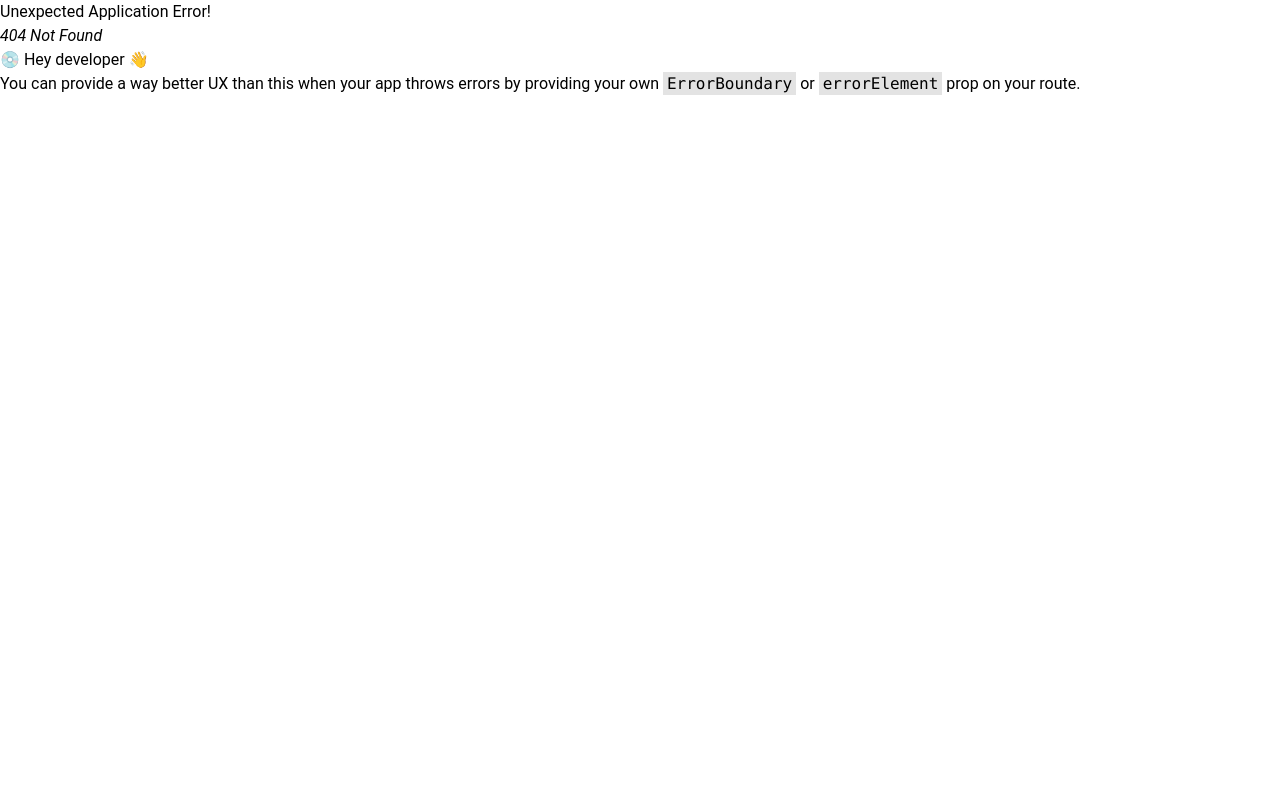
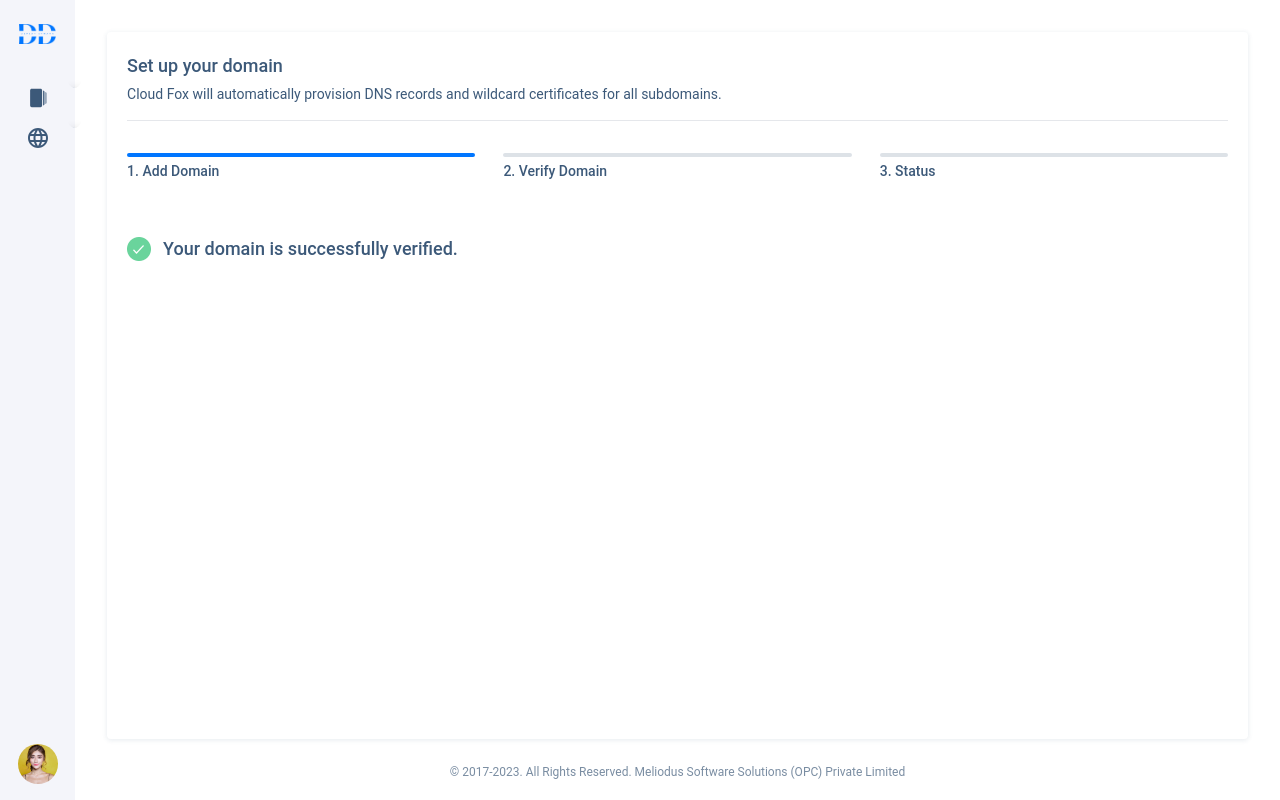
Before and after one commit to TryMeliodus/Cloud-Fox, a React (Vite) app: page /domain/setup in a window 1280 px wide. Before the commit this address had no page. Built offline with nearby package versions, Linux system fonts and the light colour scheme.

Commit message:
feat(style): domain setup page partially completed

```diff
--- a/src/layout/default.tsx
+++ b/src/layout/default.tsx
@@ -1,27 +1,27 @@
 import { Outlet } from 'react-router-dom'
 
-import Logo from '../assets/logo.png'
-import Node from '../assets/node.png'
-import Python from '../assets/python.png'
-import Html from '../assets/html.png'
-import Angular from '../assets/angular.png'
-import Vue from '../assets/vue.png'
-import React from '../assets/react.png'
-import Gatsby from '../assets/Gatsby.png'
-import Astro from '../assets/astro.png'
-import Svelte from '../assets/svelte.png'
+// import Logo from '../assets/logo.png'
+// import Node from '../assets/node.png'
+// import Python from '../assets/python.png'
+// import Html from '../assets/html.png'
+// import Angular from '../assets/angular.png'
+// import Vue from '../assets/vue.png'
+// import React from '../assets/react.png'
+// import Gatsby from '../assets/Gatsby.png'
+// import Astro from '../assets/astro.png'
+// import Svelte from '../assets/svelte.png'
 
 export default function theme() {
   return (
     <div className={`main`}>
-      <div className="header-area ">
+      {/* <div className="header-area ">
         <a href="#" target="_blank" rel="noreferrer">
           <img src={Logo} className="w-auto h-6" alt="Vite logo" />
         </a>
-      </div>
+      </div> */}
       <Outlet />
       {/*Primary Footer Area */}
-      <div className="footer">
+      {/* <div className="footer">
         <div className="grid grid-cols-5">
           <div className="col-span-3">
             <div className="container">
@@ -94,7 +94,7 @@ export default function theme() {
             </div>
           </div>
         </div>
-      </div>
+      </div> */}
       {/*Primary Footer Area */}
     </div>
   )
--- a/src/pages/App.tsx
+++ b/src/pages/App.tsx
@@ -1,8 +1,8 @@
 import { useEffect } from 'react'
 import style from '../styles/app.module.css'
 
-import Deploy from '../assets/deploy.png'
-import Add from '../assets/add.png'
+// import Deploy from '../assets/deploy.png'
+// import Add from '../assets/add.png'
 
 import Sidebar from './Sidebar'
 
@@ -15,7 +15,8 @@ function App() {
     <>
       <div className="flex min-h-screen" data-dev-hint="container">
         <Sidebar />
-        <div className={style.container}>
+        {/* while no data import */}
+        {/* <div className={style.container}>
           <div className="flex justify-center items-center flex-col">
             <img className="w-auto h-14 mb-3" src={Deploy} alt="" />
             <p className="text-default font-medium text-lg">Deploy your first project</p>
@@ -32,15 +33,32 @@ function App() {
                 </div>
               </div>
               <button className={style.importbtn}>Import</button>
-              {/* <label className={style.importbtn}>
-                <input type="file" />
-              </label> */}
             </div>
           </div>
+
           <div className="bottom-5 fixed text-center text-footerText text-xs">
             © 2017-2023. All Rights Reserved. Meliodus Software Solutions (OPC) Private Limited
           </div>
+        </div> */}
+        {/* while no data import */}
+
+        {/* While data is already exist */}
+        <div className={style.tablecontainer}>
+          <div className={style.tablesubcontainer}>
+            <div className="border-b pb-3">
+              <p className="text-default font-medium text-lg">List of instances</p>
+              <p className="text-sm text-default my-1">
+                Cloud Fox will automatically provision DNS records and wildcard certificates for all subdomains.
+              </p>
+            </div>
+          </div>
+          <div className="flex justify-center">
+            <div className="bottom-5 fixed text-center text-footerText text-xs">
+              © 2017-2023. All Rights Reserved. Meliodus Software Solutions (OPC) Private Limited
+            </div>
+          </div>
         </div>
+        {/* While data is already exist */}
       </div>
     </>
   )
--- a/src/pages/Domain.tsx
+++ b/src/pages/Domain.tsx
@@ -1,4 +1,5 @@
 import { useEffect } from 'react'
+import { useNavigate } from 'react-router-dom'
 import style from '../styles/app.module.css'
 
 import Nofile from '../assets/nofile.png'
@@ -7,6 +8,8 @@ import Add from '../assets/add.png'
 import Sidebar from './Sidebar'
 
 function Domain() {
+  const navigate = useNavigate()
+
   useEffect(() => {
     console.log(import.meta)
   })
@@ -31,10 +34,14 @@ function Domain() {
                   <p className="text-[13px]">Add a domain right here.</p>
                 </div>
               </div>
-              <button className={style.importbtn}>Add</button>
-              {/* <label className={style.importbtn}>
-                <input type="file" />
-              </label> */}
+              <button
+                onClick={() => {
+                  navigate('/domain/setup')
+                }}
+                className={style.importbtn}
+              >
+                Add
+              </button>
             </div>
           </div>
           <div className="bottom-5 fixed text-center text-footerText text-xs">
--- /dev/null
+++ b/src/pages/Setup.tsx
@@ -0,0 +1,109 @@
+import { useEffect } from 'react'
+import style from '../styles/setup.module.css'
+
+// import Pencil from '../assets/pencil.png'
+import Success from '../assets/success.png'
+
+import Sidebar from './Sidebar'
+
+function Setup() {
+  useEffect(() => {
+    console.log(import.meta)
+  })
+
+  return (
+    <>
+      <div className="flex min-h-screen" data-dev-hint="container">
+        <Sidebar />
+        <div className={style.container}>
+          <div className={style.subcontainer}>
+            <div className="border-b pb-3">
+              <p className="text-default font-medium text-lg">Set up your domain</p>
+              <p className="text-sm text-default my-1">
+                Cloud Fox will automatically provision DNS records and wildcard certificates for all subdomains.
+              </p>
+            </div>
+            {/* Loader Area */}
+            <div className="mt-8">
+              <div className="grid grid-cols-3 gap-7 ">
+                <div className="col-span-1">
+                  <hr className={style.enable} />
+                  <p className="text-default font-medium text-sm my-1">1. Add Domain</p>
+                </div>
+                <div className="col-span-1">
+                  <hr className={style.disable} />
+                  <p className="text-default font-medium text-sm my-1">2. Verify Domain</p>
+                </div>
+                <div className="col-span-1">
+                  <hr className={style.disable} />
+                  <p className="text-default font-medium text-sm my-1">3. Status</p>
+                </div>
+              </div>
+
+              {/* Content area */}
+              <div className={style.contentArea}>
+                {/* Add domain area */}
+                {/* <div className='my-10'>
+                  <p className="text-default font-medium text-lg">What domain would you like to use?</p>
+                  <p className="text-sm text-default my-1">
+                    Add a domain or subdomain you own, or add a new domain and we will register it for you.</p>
+                </div>
+                <div className='space-y-1.5 mb-4'>
+                  <label className='text-default font-normal text-sm' htmlFor="">Domain or subdomain</label>
+                  <input
+                    type="url"
+                    id="url"
+                    className="appearance-none bg-gray-50 border border-gray-300 text-gray-900 text-sm focus:ring-blue-500 focus:border-blue-500 block w-[100%] p-2 rounded-md h-[45px] dark:bg-gray-700 dark:border-gray-600 dark:placeholder-gray-400 dark:text-white dark:focus:ring-blue-500 dark:focus:border-blue-500"
+                    placeholder="yourdomain.com"
+                    required
+                  />
+                </div>
+                <button className={style.addbtn}>Add</button> */}
+                {/* Add domain area */}
+
+                {/* Verify area */}
+                {/* <div className='my-10'>
+                  <p className="text-default font-medium text-lg">Verify your domain with Cloud fox</p>
+                  <p className="text-sm text-default my-1">
+                    Add a domain or subdomain you own, or add a new domain and we will register it for you.</p>
+                </div>
+                <div className='space-y-1.5 mb-4'>
+                  <label className='text-default font-normal text-sm' htmlFor="">Domain or subdomain</label>
+                  <div className='relative  '>
+                    <input
+                      type="url"
+                      id="url"
+                      className="appearance-none bg-gray-50 border border-gray-300 text-gray-900 text-sm focus:ring-blue-500 focus:border-blue-500 block w-[100%] p-2 rounded-md h-[45px] dark:bg-gray-700 dark:border-gray-600 dark:placeholder-gray-400 dark:text-white dark:focus:ring-blue-500 dark:focus:border-blue-500"
+                      placeholder="yourdomain.com"
+                      required
+                    />
+                    <img src={Pencil} alt="" className="h-6 absolute top-[10px] right-2" />
+                  </div>
+                </div>
+                <button className={style.addbtn}>Verify</button> */}
+                {/* Verify area */}
+
+                {/* Status area */}
+                <div className="my-10 flex items-center space-x-3">
+                  <img className="w-auto h-6" src={Success} alt="" />
+                  <p className="text-default font-medium text-lg">Your domain is successfully verified.</p>
+                </div>
+
+                {/* Status area */}
+              </div>
+              {/* Content area */}
+            </div>
+            {/* Loader Area */}
+          </div>
+          <div className="flex justify-center">
+            <div className="bottom-5 fixed text-center text-footerText text-xs">
+              © 2017-2023. All Rights Reserved. Meliodus Software Solutions (OPC) Private Limited
+            </div>
+          </div>
+        </div>
+      </div>
+    </>
+  )
+}
+
+export default Setup
--- a/src/routes.tsx
+++ b/src/routes.tsx
@@ -11,6 +11,7 @@ import EmailSignup from './pages/EmailSignup'
 import GitSignup from './pages/GitSignup'
 import App from './pages/App'
 import Domain from './pages/Domain'
+import Setup from './pages/Setup'
 
 export default function routes() {
   const publicRoutes = createBrowserRouter([
@@ -25,6 +26,7 @@ export default function routes() {
         { path: '/gitsignup', element: <GitSignup /> },
         { path: '/app', element: <App /> },
         { path: '/domain', element: <Domain /> },
+        { path: '/domain/setup', element: <Setup /> },
       ],
     },
   ])
--- a/src/styles/app.module.css
+++ b/src/styles/app.module.css
@@ -24,3 +24,17 @@
 .importbtn {
   @apply bg-btnPrimary px-6 rounded-md text-white h-[38px];
 }
+
+.tablecontainer {
+  width: 100vw;
+  height: 100vh;
+  padding: 2rem;
+}
+
+.tablesubcontainer {
+  padding: 20px;
+  border-radius: 4px;
+  background: #fff;
+  box-shadow: 0px 1px 4px 1px rgba(60, 89, 121, 0.09);
+  height: 96%;
+}
--- /dev/null
+++ b/src/styles/setup.module.css
@@ -0,0 +1,33 @@
+.container {
+  width: 100vw;
+  height: 100vh;
+  padding: 2rem;
+}
+
+.subcontainer {
+  padding: 20px;
+  border-radius: 4px;
+  background: #fff;
+  box-shadow: 0px 1px 4px 1px rgba(60, 89, 121, 0.09);
+  height: 96%;
+}
+
+.addbtn {
+  @apply bg-btnPrimary px-8 rounded-md text-white h-[38px];
+}
+
+hr.enable {
+  border-top: 4px solid #0076ff;
+  border-radius: 4px;
+}
+
+hr.disable {
+  border-top: 4px solid #7a8da2;
+  opacity: 25%;
+  border-radius: 4px;
+}
+
+.contentArea {
+  margin-top: 50px;
+  margin-bottom: 30px;
+}
```
Also changed, not shown: src/assets/pencil.png (added), src/assets/success.png (added), src/styles/sidebar.module.css (deleted).
